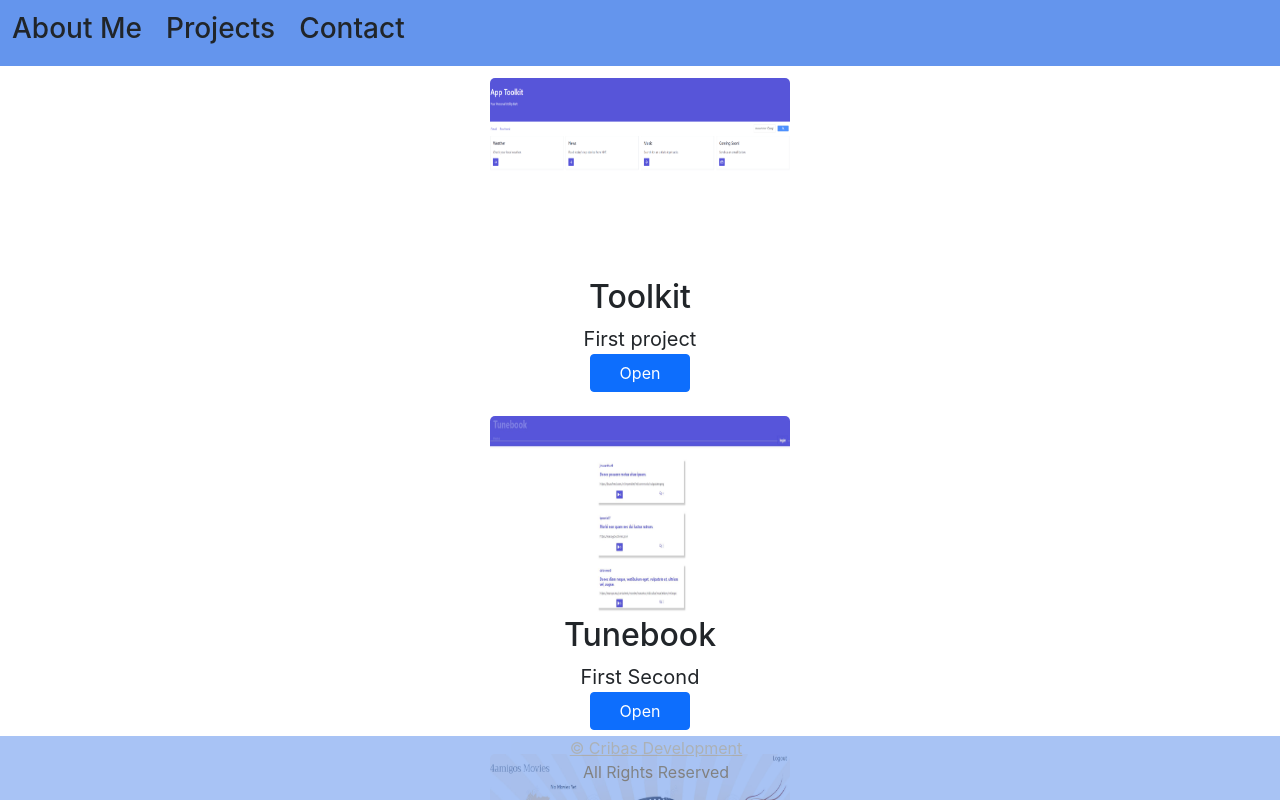
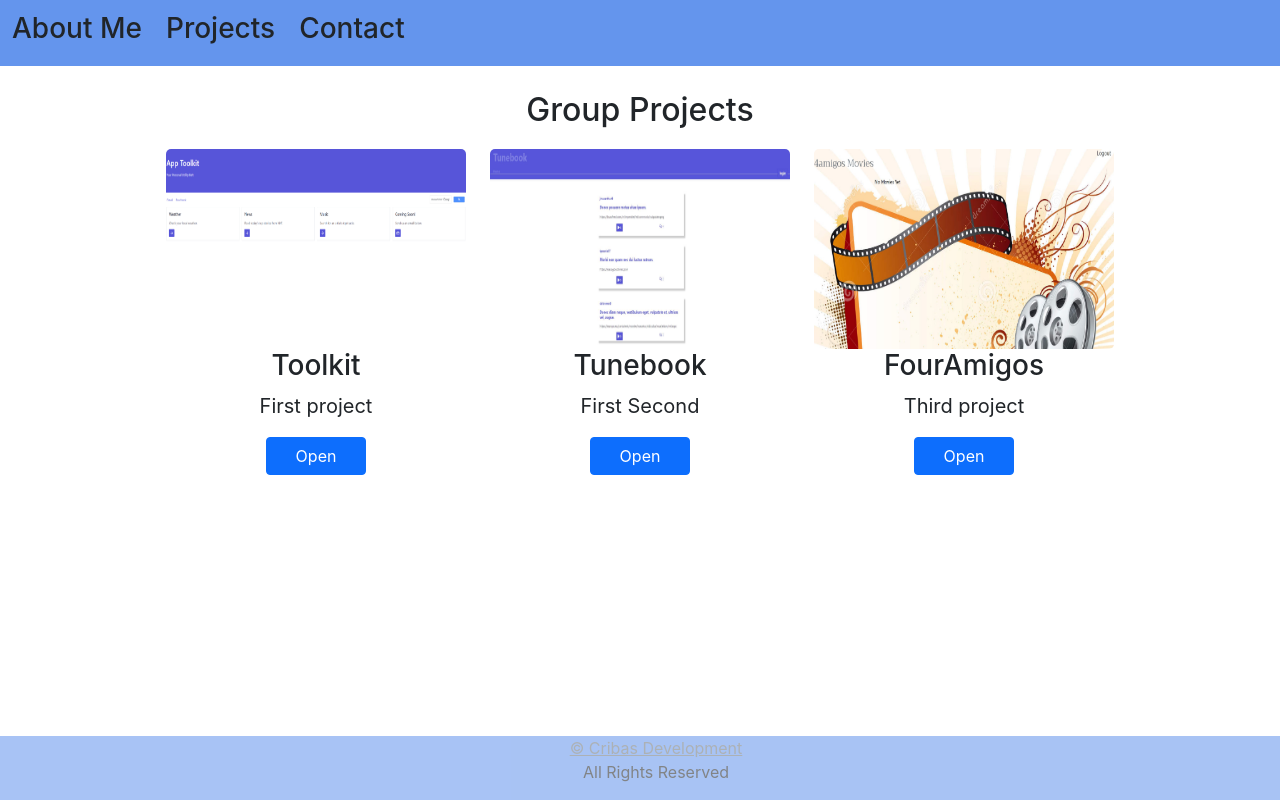
Before and after one commit to rakky21/re-ux, a React (Create React App) app: page / in a window 1280 px wide. Both pictures are taken after a click on the element "Projects". Shown: the top 800 px of the page. Built offline with nearby package versions, Linux system fonts and the light colour scheme.

Commit message:
updated the code and layout

```diff
--- a/public/index.html
+++ b/public/index.html
@@ -13,7 +13,6 @@
       name="description"
       content="Web site created using create-react-app"
     />
-    <link rel="apple-touch-icon" href="%PUBLIC_URL%/logo192.png" />
     <!--
       manifest.json provides metadata used when your web app is installed on a
       user's mobile device or desktop. See https://developers.google.com/web/fundamentals/web-app-manifest/
--- a/src/components/Card/Card.js
+++ b/src/components/Card/Card.js
@@ -1,15 +1,18 @@
 import React from "react";
 
-function Card({ card, key }) {
+function Card ({projectCards, titulos}) {
+
   return (
-    <div className="container">
-      <div className="cards">
-        <img src={card.img} alt="img" />
-        <h2> {card.name}</h2>
-        <div> {card.description} </div>
+    <div className="flex">
+      <h2>{titulos}</h2>
+      {projectCards.map((card) => (
+        <div className="cards" key={card.id}>
+          <img src={card.img} alt="Group Project Example"/>
+          <h3>{card.name}</h3>
+          <p>{card.description}</p>
           <div>
             <a
-            className="button btn btn-primary col-4"
+              className="btn btn-primary col-4"
               href={card.href}
               target="_blank"
               rel="noreferrer noopener"
@@ -19,6 +22,7 @@ function Card({ card, key }) {
             </a>
           </div>
         </div>
+      ))}
     </div>
   );
 }
--- a/src/components/Contact/Contact.js
+++ b/src/components/Contact/Contact.js
@@ -30,7 +30,7 @@ export default function Contact() {
 
   return (
     <div className="contact">
-      <h1> Contact </h1>
+      <h2> Contact </h2>
       <form onSubmit={handleSubmit}>
         <label> First Name:</label>
         <input
@@ -64,8 +64,8 @@ export default function Contact() {
           onChange={(e) => setComentario(e.target.value)}
         ></textarea>
         <p> {name}</p>
-        {!isPending && <button type="Submit"> Submit</button>}
-        {isPending && <button disabled> Loading </button>}
+        {!isPending && <button type="Submit" className="btn-primary btn col-4"> Submit</button>}
+        {isPending && <button disabled className="btn-primary btn col-4"> Loading </button>}
       </form>
     </div>
   );
--- a/src/components/Projects/Projects.js
+++ b/src/components/Projects/Projects.js
@@ -3,9 +3,10 @@ import Card from "../Card/Card.js";
 import toolkit from "../../assets/projects/toolkit.jpg";
 import tunebook from "../../assets/projects/tunebook.jpg";
 import famigos from "../../assets/projects/Famigos.jpg";
+import { useState } from "react";
 
 function Projects() {
-  const cards = [
+  const [cards, setCards] = useState([
     {
       id: "1",
       img: toolkit,
@@ -21,16 +22,19 @@ function Projects() {
       href: "https://lrivales.github.io/app-toolkit/",
     },
     {
-      id:"3",
+      id: "3",
       img: famigos,
       name: "FourAmigos",
       description: "Third project",
       href: "https://lrivales.github.io/app-toolkit/",
     },
-  ];
+  ]);
 
-  const projectList = cards.map((card) => <Card cards={card.id} card={card} />);
-  return <div> {projectList}</div>;
+  return (
+    <div className="projects">
+      <Card projectCards={cards} key={setCards} titulos="Group Projects" />
+    </div>
+  );
 }
 
 export default Projects;
--- a/src/style.css
+++ b/src/style.css
@@ -41,6 +41,17 @@ body {
 }
 
 
+/* === PROJECT === */
+.projects {
+  margin: auto;
+  text-align: center;
+  padding: 25px;
+  overflow-x: hidden;
+  border-radius: 5px;
+}
+
+
+
 
 /* === CARDS === */
 .cards {
@@ -76,7 +87,7 @@ body {
   text-align: left;
   display: block;
 }
-.contact > h1 {
+.contact > h2 {
   font-size: 35px;
   margin-bottom: 30px;
 }
@@ -87,18 +98,6 @@ body {
   border: 1px solid;
   box-sizing: border-box;
   display: block;
-}
-.contact button {
-  background-color: blue;
-  border-radius: 5px;
-  border: none;
-  color: white;
-  padding: 10px 25px;
-  text-align: center;
-  text-decoration: none;
-  display: inline-block;
-  font-size: 16px;
-  cursor: pointer;
 }
 
 
```
Also changed, not shown: public/manifest.json. Lines whose indentation alone changed are shown as unchanged.
